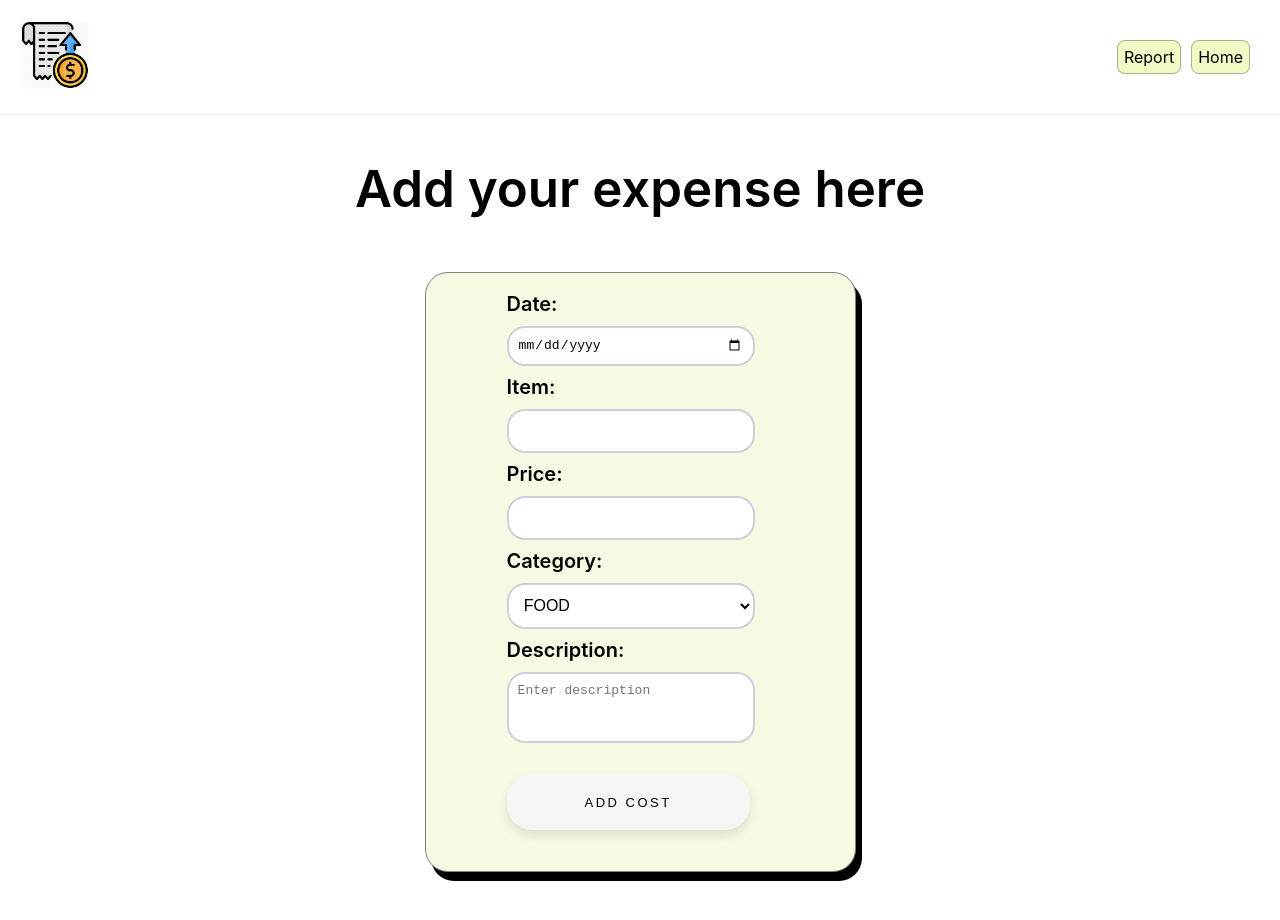
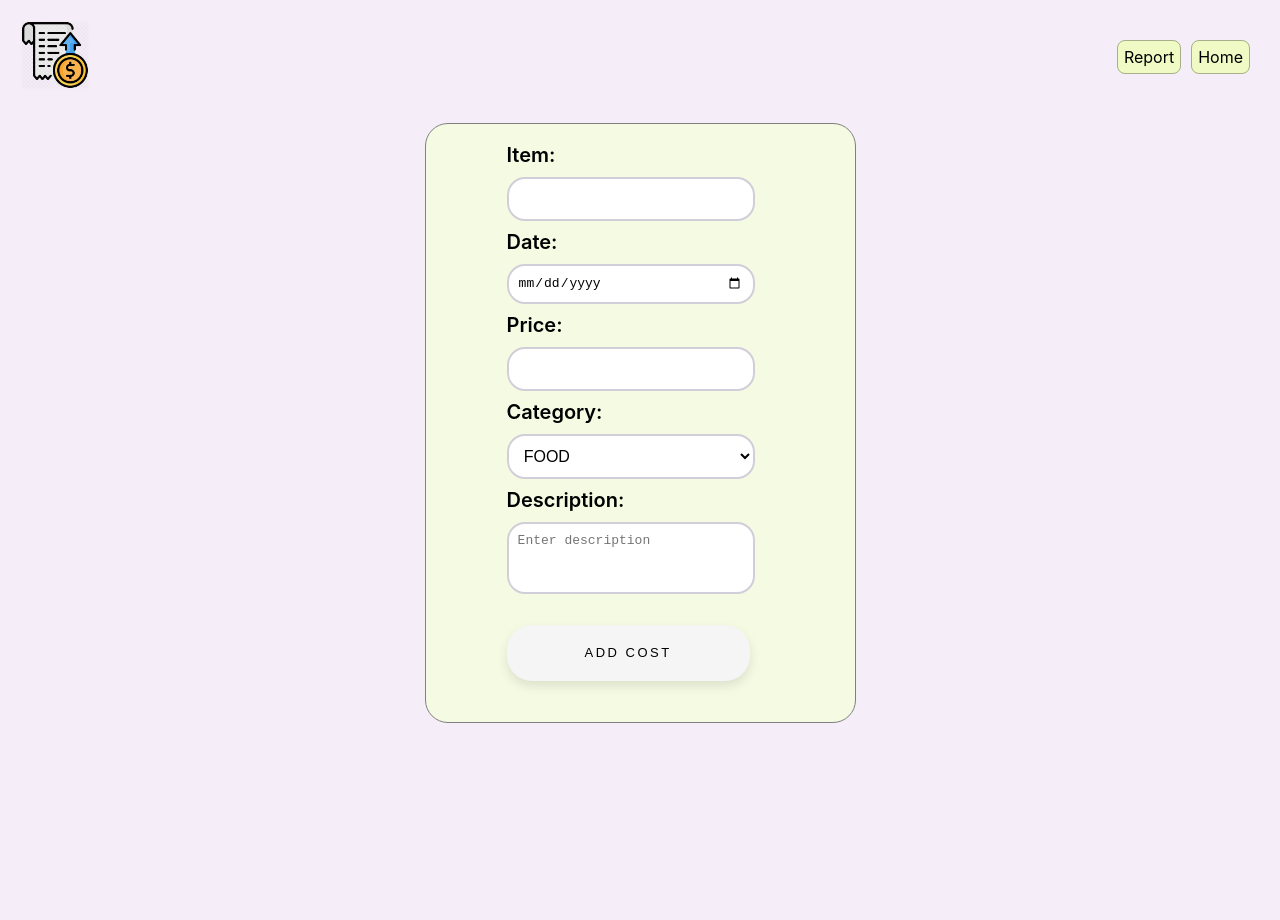
Before and after one commit to MosheD1/cost-manager-frontend, a React (Create React App) app: page / in a window 1280 px wide. Shown: the top 920 px of the page. After the commit the page ends 800 px from the top, so only its background shows below. Built offline with nearby package versions, Linux system fonts and the light colour scheme.

Commit message:
add background to app

```diff
--- a/src/homePage.css
+++ b/src/homePage.css
@@ -19,7 +19,6 @@
 
 .expense-form {
     background-color: #f5fae3;
-    box-shadow: 6px 9px;
     width: 299px;
     display: flex;
     flex-direction: column;
--- a/src/homePage.js
+++ b/src/homePage.js
@@ -73,8 +73,15 @@ const HomePage = () => {
   //the component to render
   return (
     <div className="expense-container">
-      <h1>Add your expense here</h1>
       <div className="expense-form">
+        <div className="form-group">
+          <label>Item: </label>
+          <input
+            value={inputItem}
+            onChange={(e) => setInputItem(e.target.value)}
+            type="text"
+          />
+        </div>
         <div className="form-group">
           <label htmlFor="name">Date:</label>
           <input
@@ -84,14 +91,6 @@ const HomePage = () => {
             onChange={(e) => setInputDate(e.target.value)}
             value={inputDate}
             autoComplete="off"
-          />
-        </div>
-        <div className="form-group">
-          <label>Item: </label>
-          <input
-            value={inputItem}
-            onChange={(e) => setInputItem(e.target.value)}
-            type="text"
           />
         </div>
         <div className="form-group">
--- a/src/index.css
+++ b/src/index.css
@@ -10,6 +10,8 @@ body {
     sans-serif;
   -webkit-font-smoothing: antialiased;
   -moz-osx-font-smoothing: grayscale;
+  /* add background to app */
+  background-color: #F5EEF8;
 }
 
 code {
--- a/src/navbar.css
+++ b/src/navbar.css
@@ -5,7 +5,6 @@
 /* css style that is relevant for the navbar component */
 .navbar {
     display: flex;
-    border-bottom: 1px solid #f2f2f2;
     justify-content: space-between;
     padding: 20px;
     align-items: center;
```
